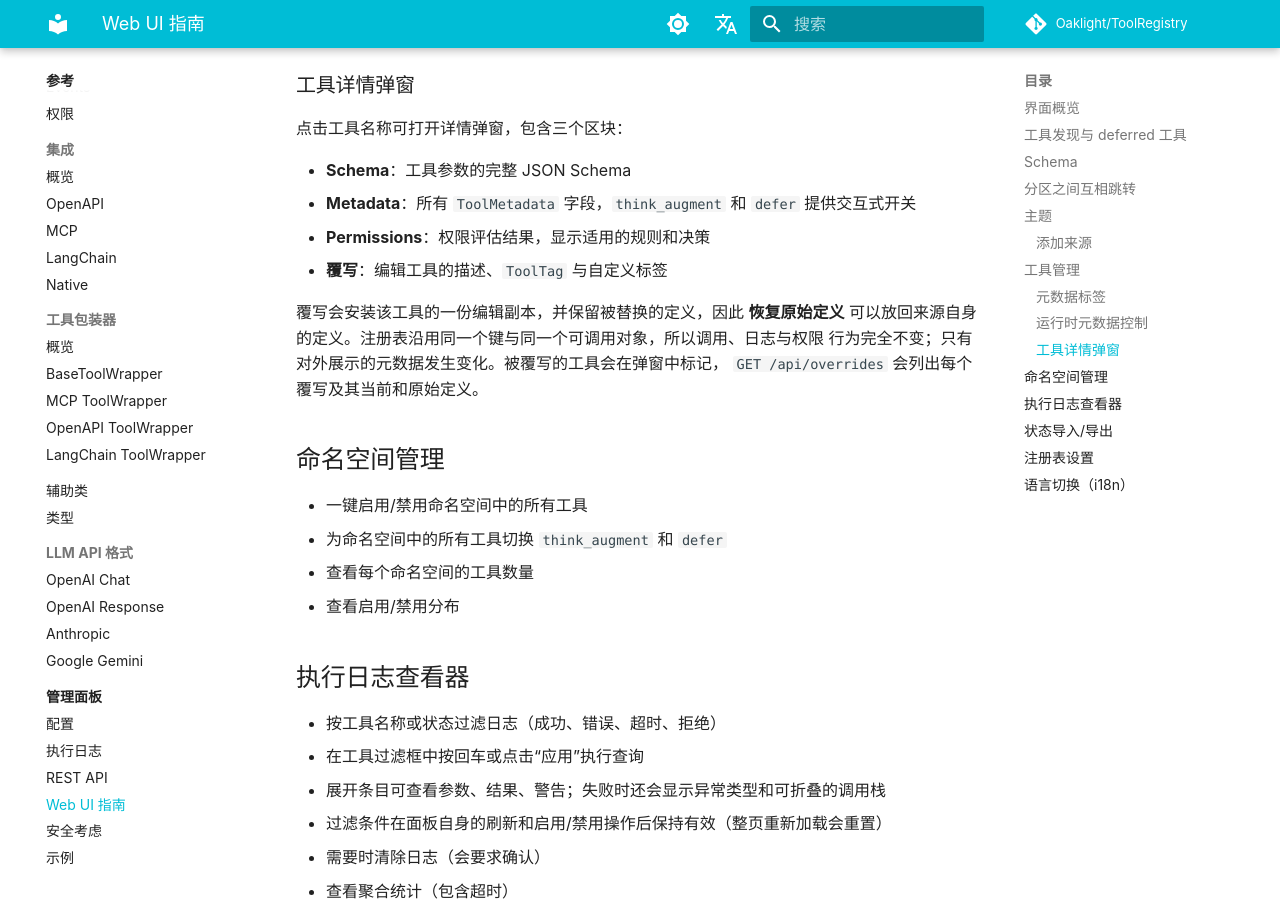
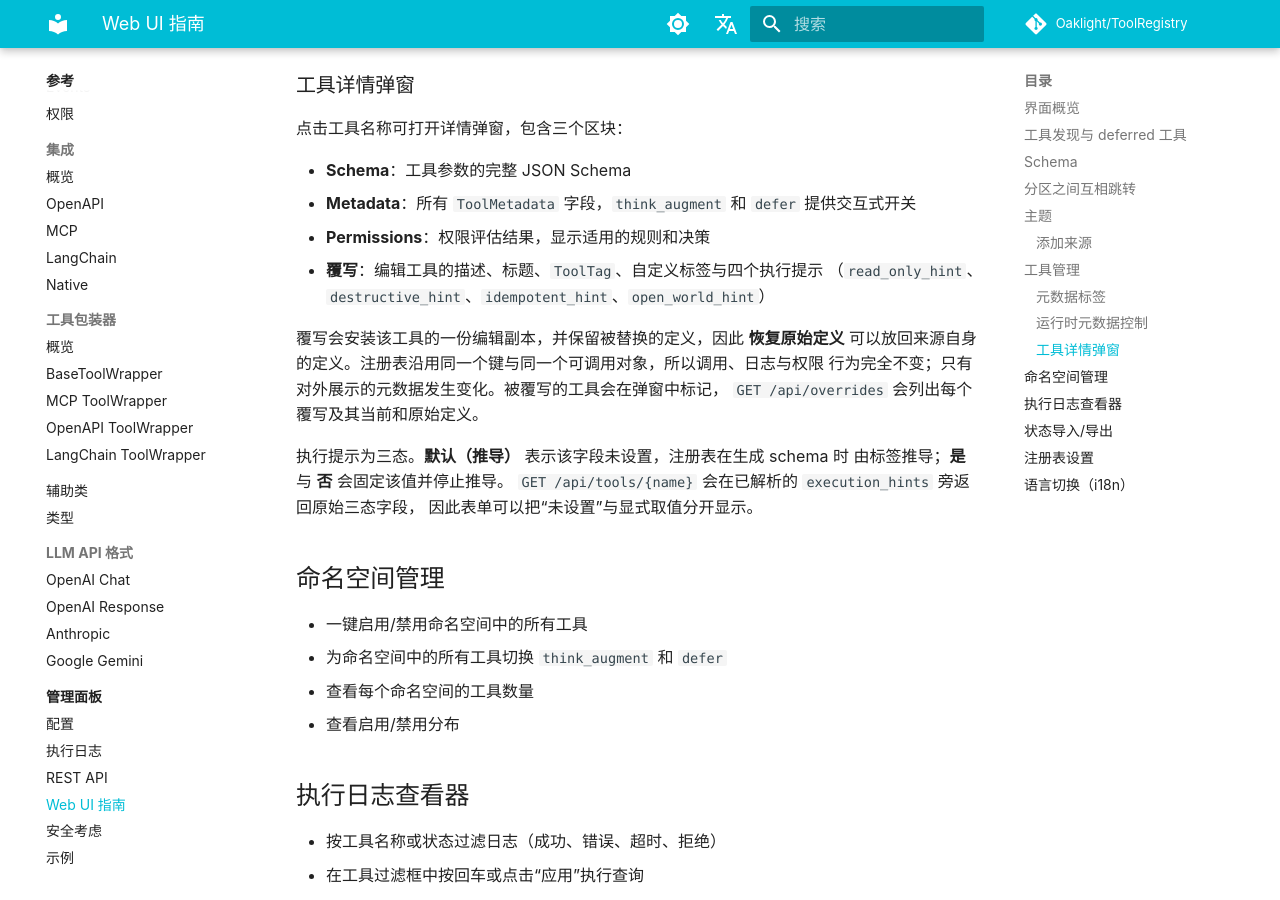
Before and after one commit to Oaklight/ToolRegistry, an MkDocs documentation site: the page built from docs/admin/web-ui.md, in a window 1280 px wide and 900 px high, scrolled down 4110 px. Built offline with MkDocs 1.6.1 and Material for MkDocs 9.7.7, drawn with Linux system fonts in a browser that asks for light colours; some web fonts are replaced; comment, search, counter and statistics services are not loaded.

Commit message:
docs(admin): 补充覆写提示字段与命名空间开关说明

```diff
--- a/docs/admin/web-ui.md
+++ b/docs/admin/web-ui.md
@@ -147,12 +147,18 @@ Schema 分区展示发布给模型的 schema。格式选择器使用 llm-rosetta
 - **Schema**：工具参数的完整 JSON Schema
 - **Metadata**：所有 `ToolMetadata` 字段，`think_augment` 和 `defer` 提供交互式开关
 - **Permissions**：权限评估结果，显示适用的规则和决策
-- **覆写**：编辑工具的描述、`ToolTag` 与自定义标签
+- **覆写**：编辑工具的描述、标题、`ToolTag`、自定义标签与四个执行提示
+  （`read_only_hint`、`destructive_hint`、`idempotent_hint`、`open_world_hint`）
 
 覆写会安装该工具的一份编辑副本，并保留被替换的定义，因此 **恢复原始定义**
 可以放回来源自身的定义。注册表沿用同一个键与同一个可调用对象，所以调用、日志与权限
 行为完全不变；只有对外展示的元数据发生变化。被覆写的工具会在弹窗中标记，
 `GET /api/overrides` 会列出每个覆写及其当前和原始定义。
+
+执行提示为三态。**默认（推导）** 表示该字段未设置，注册表在生成 schema 时
+由标签推导；**是** 与 **否** 会固定该值并停止推导。
+`GET /api/tools/{name}` 会在已解析的 `execution_hints` 旁返回原始三态字段，
+因此表单可以把“未设置”与显式取值分开显示。
 
 ## 命名空间管理
 
```
Also changed, not shown: docs/admin/rest-api.md (+2 -0 lines), docs/changelog.md (+8 -0 lines).
